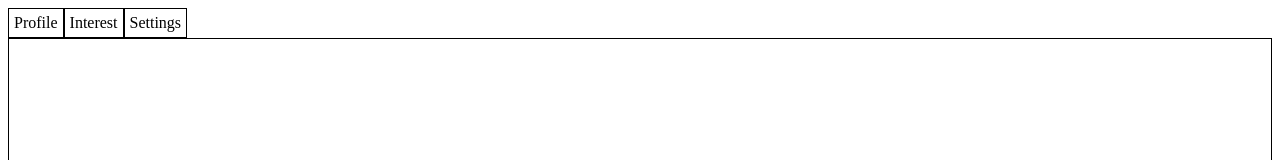
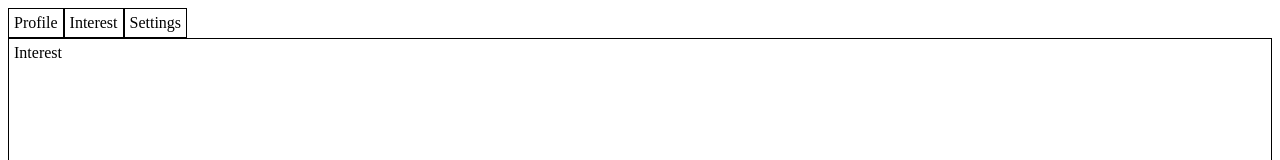
Before and after one commit to Me3T/React_Machine, a React (Vite) app: page / in a window 1280 px wide. Both pictures are taken after a click on the element "Interest". Shown: the top 160 px of the page. Built offline with nearby package versions, Linux system fonts and the light colour scheme.

Commit message:
Interest

```diff
--- a/src/Tabform/Interest.jsx
+++ b/src/Tabform/Interest.jsx
@@ -1,9 +1,9 @@
 const Interest = () => {
-  return <div>
+  return (
     <div>
-
+      <div>Interest</div>
     </div>
-  </div>;
+  );
 };
 
 export default Interest;
```
